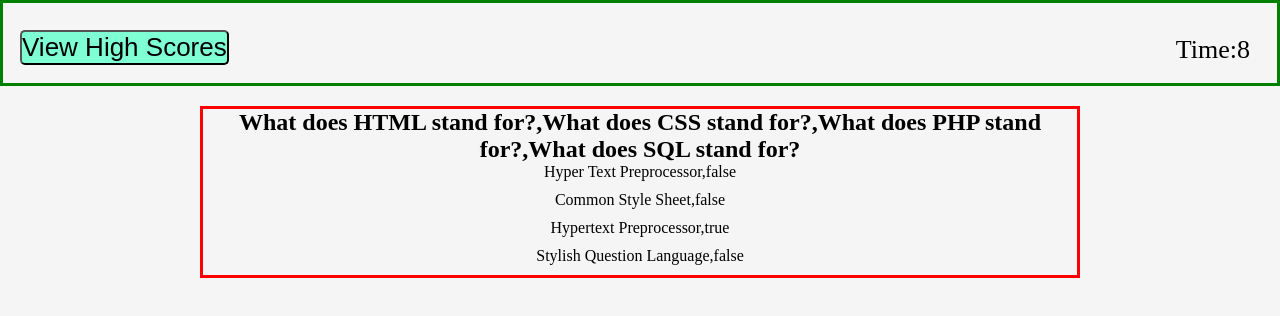
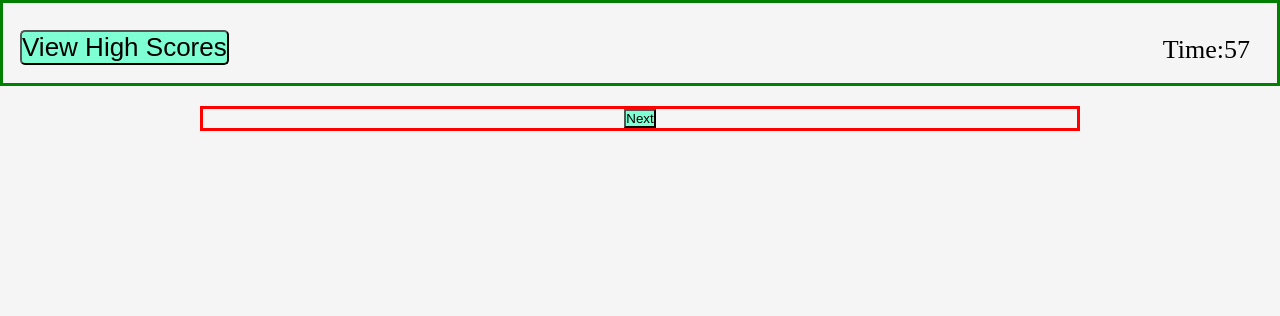
Before and after one commit to kateleighb3/the-code-quiz, a plain HTML site: page index.html in a window 1280 px wide. Both pictures are taken after a click on the button "Start Quiz". Drawn offline with Linux system fonts and the light colour scheme.

Commit message:
console.log tests

```diff
--- a/assets/css/style.css
+++ b/assets/css/style.css
@@ -91,3 +91,11 @@ ul.choices {
     margin-bottom: 10px;
     cursor: pointer;
   }
+
+  .quiz_question {
+    color: blue;
+  }
+
+  .next_button{
+    background-color: aquamarine;
+  }
--- a/assets/js/script.js
+++ b/assets/js/script.js
@@ -29,9 +29,10 @@ const highScoresBox=document.querySelector("#high_scores_box");
 const submitBtn=document.querySelector("#submit");
 const viewHighScoreBtn=document.querySelector(".high_scores_btn");
 const time=document.querySelector("#count_down");
+const cardBox = document.querySelector(".card");
+const nextButton = document.querySelector(".next_button");
 
-
-
+// Global Variables
 
 // questions and answers array/creating an array and passing the questions, options, and answers
 
@@ -71,7 +72,7 @@ const quizOptions = [
 
 function startTimer(){
     // sets interval in variable
-    var secondsLeft = 10;
+    var secondsLeft = 59;
     var timerInterval=setInterval(function(){
         secondsLeft--;
         time.textContent=secondsLeft;
@@ -88,58 +89,46 @@ function startTimer(){
     console.log(startTimer);
 };
 
-function generateQuestions(){
-    const questions=JSON.parse(JSON.stringify(quizQuestions));
-    const answers=JSON.parse(JSON.stringify(quizOptions));
+function getQuestionAndOptions(index){
 
-    console.log(questions);
-    console.log(answers);
-    if (questions.length === 0) {
-        return finishQuiz();
-    }
-
-    const questionEl = document.createElement("h2");
-    questionEl.textContent = questions;
-
-    const optionsEl = document.createElement('ul');
-    optionsEl.classList.add("choices");
-
-    // Iterate over the answer options and create list items
-    for (let i = 0; i < answers.length; i++) {
-        const answer = answers[i][0];
-        const isCorrect = answers[i][1];
-
-    const listItem = document.createElement("li");
-    listItem.textContent = answer;
-
-    // Add a click event listener to each option to handle the user's choice
-    listItem.addEventListener('click', function () {
-        if (isCorrect) {
-          // Handle correct answer
-        } else {
-          // Handle wrong answer
-        }
-
-        // Move to the next question
-        generateQuestions(index + 1);
-      });
-
-      optionsEl.appendChild(listItem);
-    }
-
-    // Append the question and options to the quiz container
-    const quizTitle = document.querySelector(".quiz_question");
-    const quizBody = document.querySelector(".quiz_options");
-
-    quizTitle.appendChild(questionEl);
-    quizBody.appendChild(optionsEl);
 
 }
 
+function startGame(){
+    startTimer();
+    startBox.style.display="none";
+    quizBox.style.display="block";
+
+
+    for (let i = 0; i < quizQuestions.length; i++) {
+        let question = quizQuestions[i];
+        let options = quizOptions[i]; //length of quiz questions and quiz options are the same so ok to use i for both
+        console.log("a question...", question);
+        console.log("options...", options);
+
+        for (let j = 0; j < options.length; j++) {
+            let lineOpt = options[j];
+            let stringOpt = lineOpt[0];
+            console.log("option string...", stringOpt);
+        }
+    }
+
+
+
+
+
+
+
+}
+
+
 // when start button clicked...
-startQuizBtn.addEventListener("click", function(){
+startQuizBtn.addEventListener("click", startGame);
+/*nextButton.addEventListener("click", function(){}*/
+
+/*
     startBox.style.display="none";
     quizBox.style.display="block";
     generateQuestions();
     startTimer();
-});
+})*/
--- a/index.html
+++ b/index.html
@@ -27,6 +27,7 @@
     <div class="card" id="quiz_box">
         <div class="quiz_question"></div>
         <div class="quiz_options"></div>
+        <button class="next_button">Next</button>
     </div>
 
     <!-- finished box -->
```
